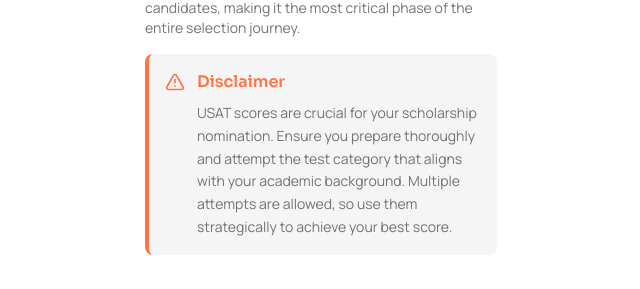
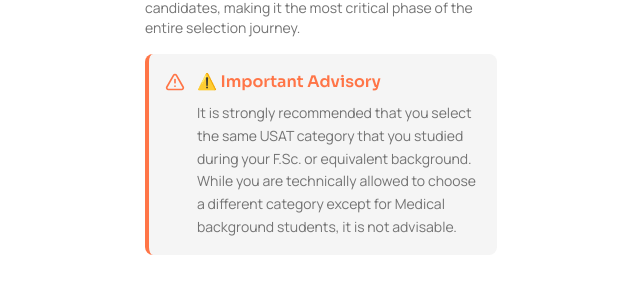
Before and after one commit to hh-haris/hungaricum, a React (Vite) app: page /usat in a window 1280 px wide. Shown: the part 242-531 px from the top of the page, without its empty margins (319-959 px from the left). Built offline with nearby package versions, Linux system fonts and the light colour scheme.

Commit message:
Updated USAT.tsx

```diff
--- a/src/pages/USAT.tsx
+++ b/src/pages/USAT.tsx
@@ -154,10 +154,10 @@ const USAT = () => {
                   <AlertTriangle className="h-5 w-5 text-brand-orange flex-shrink-0 mt-0.5" />
                   <div className="space-y-2">
                     <h3 className="font-secondary font-semibold text-brand-orange">
-                      Disclaimer
+                      ⚠️ Important Advisory
                     </h3>
                     <p className="font-primary text-muted-foreground text-sm leading-relaxed">
-                      USAT scores are crucial for your scholarship nomination. Ensure you prepare thoroughly and attempt the test category that aligns with your academic background. Multiple attempts are allowed, so use them strategically to achieve your best score.
+                     It is strongly recommended that you select the same USAT category that you studied during your F.Sc. or equivalent background. While you are technically allowed to choose a different category except for Medical background students, it is not advisable.
                     </p>
                   </div>
                 </div>
```
